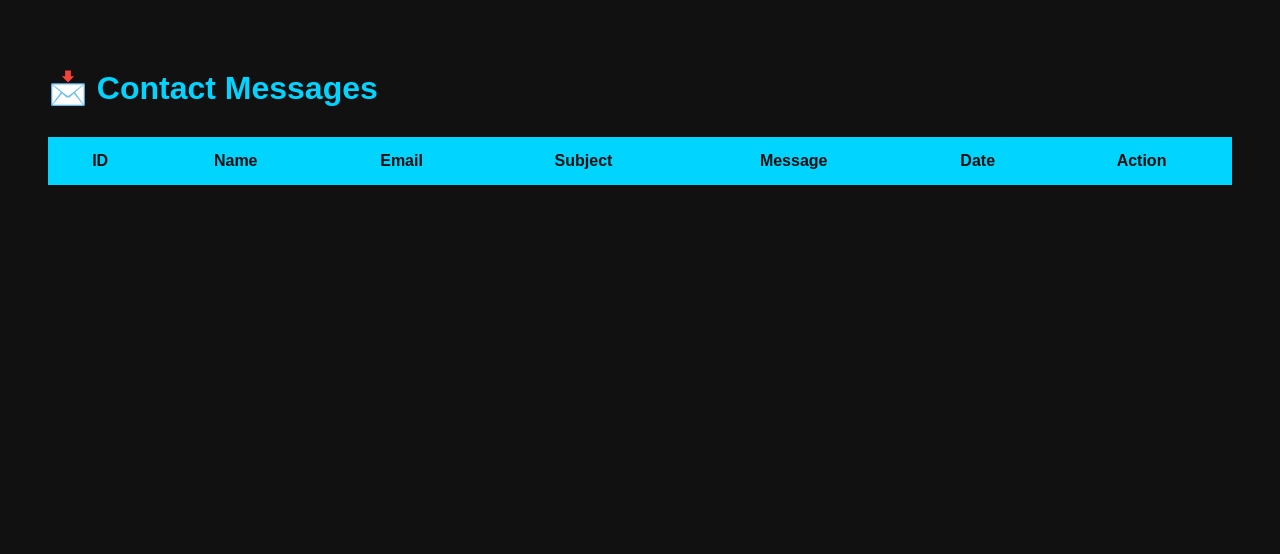
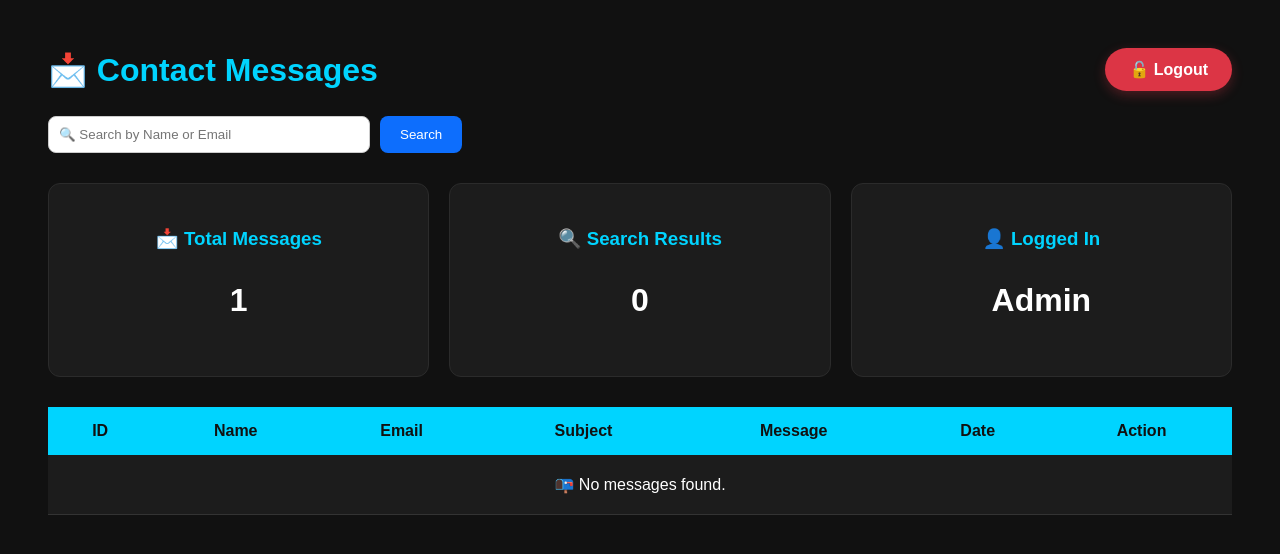
Before and after one commit to monish-09/flask-portfolio, a Flask app: template templates/admin.html in a window 1280 px wide. Shown: the top 554 px of the page. Run offline with Flask 3, Linux system fonts and the light colour scheme; the template is opened without the code that fills it: most values are stand-ins (such as "Sample title", 1, 10 or a date in 2020); lists and menus that the app fills with data are empty.

Commit message:
Improved admin dashboard with search and logout

```diff
--- a/app.py
+++ b/app.py
@@ -58,23 +58,43 @@ def contact():
 
 @app.route("/admin")
 def admin():
+
     if "admin" not in session:
         return redirect(url_for("login"))
+
+    search = request.args.get("search", "").strip()
 
     conn = get_connection()
     cursor = conn.cursor(dictionary=True)
 
-    cursor.execute("""
-        SELECT * FROM contact_messages
-        ORDER BY created_at DESC
-    """)
+    if search:
+
+        cursor.execute("""
+            SELECT *
+            FROM contact_messages
+            WHERE name LIKE %s OR email LIKE %s
+            ORDER BY created_at DESC
+        """, (f"%{search}%", f"%{search}%"))
+
+    else:
+
+        cursor.execute("""
+            SELECT *
+            FROM contact_messages
+            ORDER BY created_at DESC
+        """)
 
     messages = cursor.fetchall()
+    total_messages = len(messages)
 
     cursor.close()
     conn.close()
 
-    return render_template("admin.html", messages=messages)
+    return render_template(
+    "admin.html",
+    messages=messages,
+    total_messages=total_messages
+)
 
 
 @app.route("/delete/<int:id>")
--- a/static/css/admin.css
+++ b/static/css/admin.css
@@ -66,3 +66,139 @@ tr:hover{
     background:#bb2d3b;
 
 }
+
+
+.search-form{
+
+    margin:25px 0;
+
+    display:flex;
+    gap:10px;
+
+}
+
+.search-form input{
+
+    width:300px;
+
+    padding:10px;
+
+    border-radius:8px;
+
+    border:1px solid #ccc;
+
+}
+
+.search-form button{
+
+    padding:10px 20px;
+
+    background:#0d6efd;
+
+    color:white;
+
+    border:none;
+
+    border-radius:8px;
+
+    cursor:pointer;
+
+}
+
+.search-form button:hover{
+
+    background:#0b5ed7;
+
+}
+
+
+.top-bar{
+
+    display:flex;
+
+    justify-content:space-between;
+
+    align-items:center;
+
+    margin-bottom:25px;
+
+}
+
+.logout-btn{
+
+    background:#dc3545;
+
+    color:white;
+
+    padding:10px 20px;
+
+    text-decoration:none;
+
+    border-radius:8px;
+
+    font-weight:bold;
+
+    transition:0.3s;
+
+}
+
+.logout-btn:hover{
+
+    background:#bb2d3b;
+
+}
+
+.top-bar h1{
+    margin: 0;
+}
+
+
+.logout-btn{
+    background:#dc3545;
+    color:#fff;
+    padding:12px 24px;
+    border-radius:30px;
+    text-decoration:none;
+    font-weight:600;
+    box-shadow:0 4px 12px rgba(220,53,69,.3);
+    transition:.3s;
+}
+
+.logout-btn:hover{
+    transform:translateY(-2px);
+    background:#bb2d3b;
+}
+
+.dashboard-cards{
+    display:flex;
+    gap:20px;
+    margin:30px 0;
+    flex-wrap:wrap;
+}
+
+.card{
+    flex:1;
+    min-width:220px;
+    background:#1c1c1c;
+    padding:25px;
+    border-radius:12px;
+    text-align:center;
+    border:1px solid #2b2b2b;
+    transition:0.3s;
+}
+
+.card:hover{
+    transform:translateY(-5px);
+    box-shadow:0 10px 25px rgba(0,212,255,.2);
+}
+
+.card h3{
+    color:#00d4ff;
+    margin-bottom:15px;
+}
+
+.card p{
+    font-size:32px;
+    font-weight:bold;
+    color:white;
+}
--- a/templates/admin.html
+++ b/templates/admin.html
@@ -10,7 +10,45 @@
 
 <body>
 
+<div class="top-bar">
+
     <h1>📩 Contact Messages</h1>
+
+    <a href="{{ url_for('logout') }}" class="logout-btn">
+        🔓 Logout
+    </a>
+
+</div>
+
+<form method="GET" action="{{ url_for('admin') }}" class="search-form">
+
+    <input type="text"
+           name="search"
+            placeholder="🔍 Search by Name or Email"
+           value="{{ request.args.get('search','') }}">
+
+    <button type="submit">Search</button>
+
+</form>
+
+<div class="dashboard-cards">
+
+    <div class="card">
+        <h3>📩 Total Messages</h3>
+        <p>{{ total_messages }}</p>
+    </div>
+
+    <div class="card">
+        <h3>🔍 Search Results</h3>
+        <p>{{ messages|length }}</p>
+    </div>
+
+    <div class="card">
+        <h3>👤 Logged In</h3>
+        <p>Admin</p>
+    </div>
+
+</div>
 
 <table>
 
@@ -23,6 +61,8 @@
         <th>Date</th>
         <th>Action</th>
     </tr>
+
+    {% if messages %}
 
         {% for msg in messages %}
 
@@ -39,7 +79,7 @@
                 <a href="{{ url_for('delete_message', id=msg.id) }}"
                    class="delete-btn"
                    onclick="return confirm('Are you sure you want to delete this message?')">
-                Delete
+                    🗑 Delete
                 </a>
             </td>
 
@@ -47,6 +87,16 @@
 
         {% endfor %}
 
+    {% else %}
+
+        <tr>
+            <td colspan="7" style="text-align:center; padding:20px;">
+                📭 No messages found.
+            </td>
+        </tr>
+
+    {% endif %}
+
 </table>
 
 </body>
```
Lines whose indentation alone changed are shown as unchanged.
